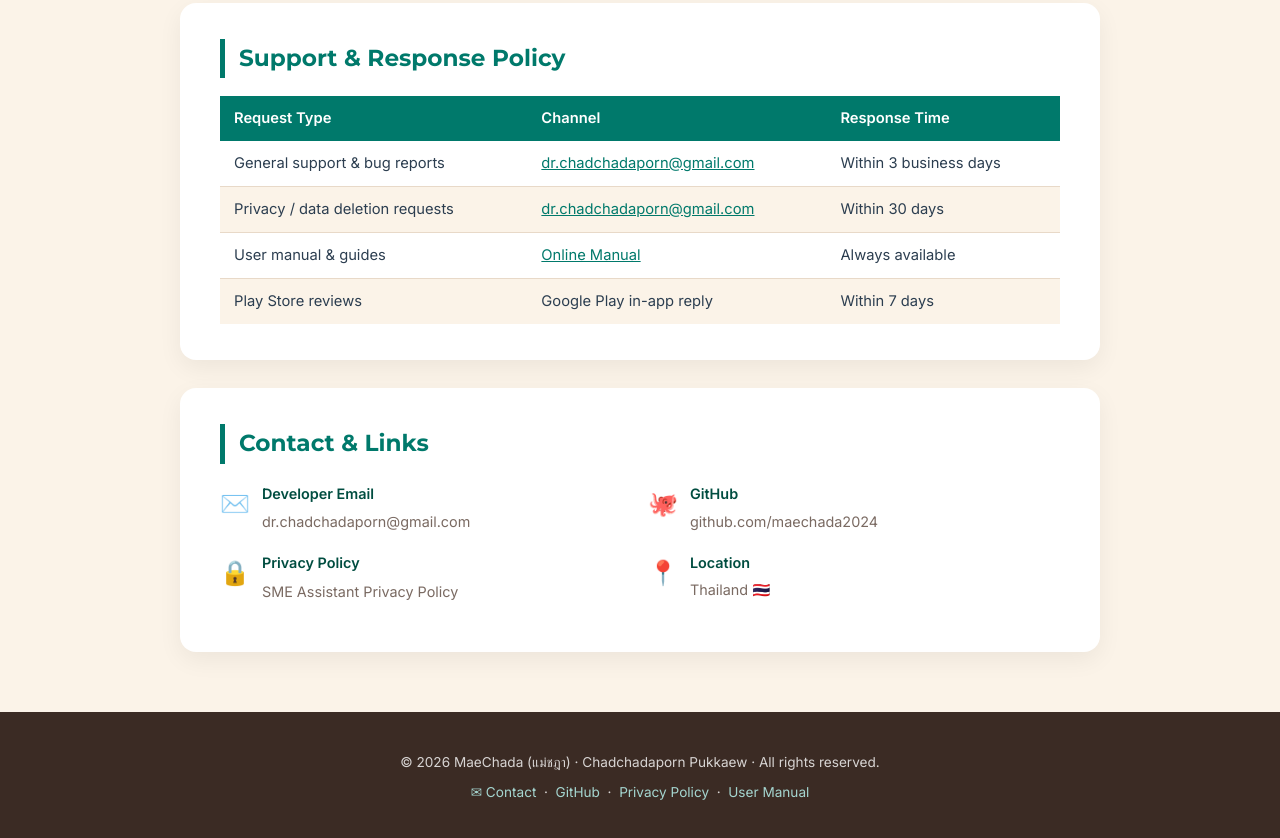
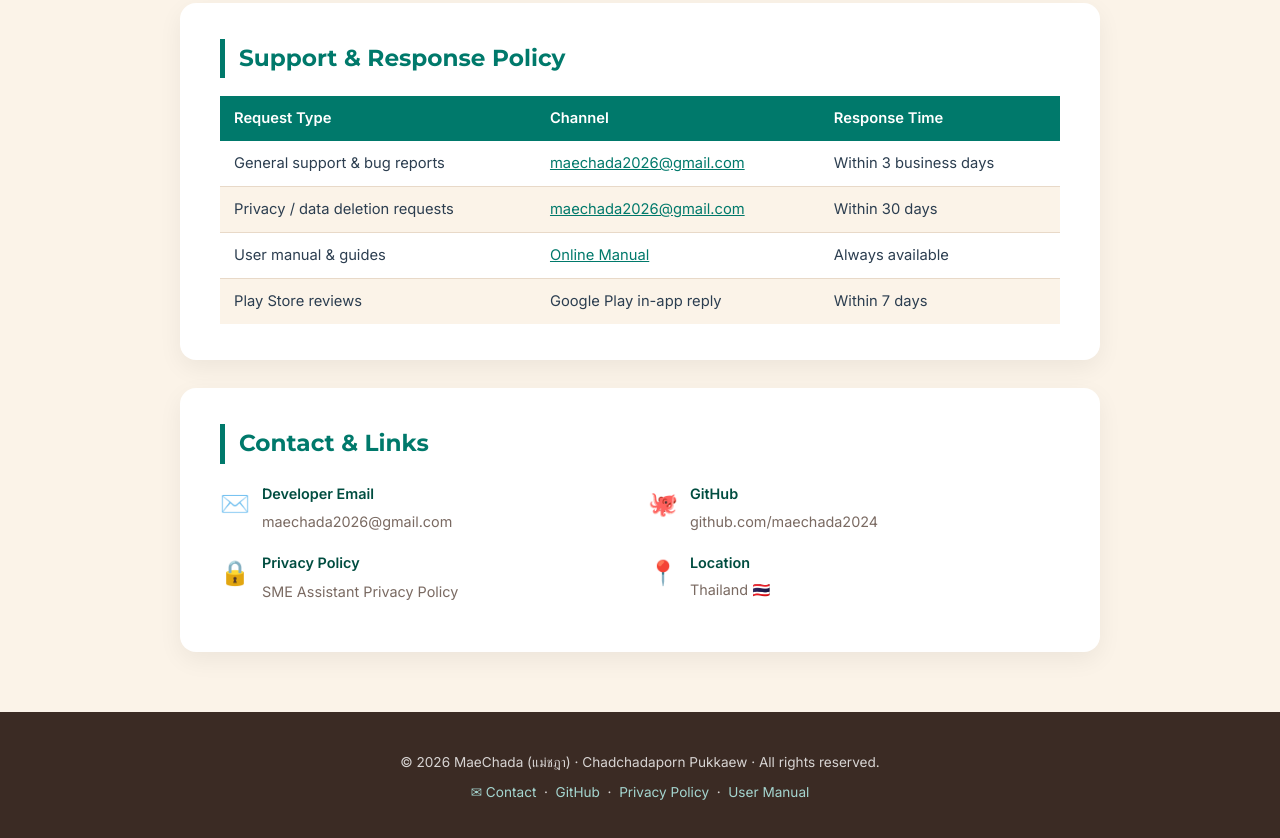
Before and after one commit to maechada2024/maechada-home, a plain HTML site: page index.html in a window 1280 px wide. Shown: the part 2550-3388 px from the top of the page. Drawn offline with Linux system fonts and the light colour scheme.

Commit message:
Update email contact information in index.html

```diff
--- a/index.html
+++ b/index.html
@@ -123,7 +123,7 @@
   <p class="dev-th">ชัชฎาพร ปุกแก้ว · MaeChada (แม่ชฎา) · Thailand 🇹🇭</p>
   <p class="subtitle">Mobile App Developer &amp; Data Analyst<br/>Empowering micro-entrepreneurs with smart, offline-first digital tools</p>
   <div class="hero-links">
-    <a class="hero-link" href="mailto:dr.chadchadaporn@gmail.com">✉ Email</a>
+    <a class="hero-link" href="mailto:maechada2026@gmail.com">✉ Email</a>
     <a class="hero-link" href="https://github.com/maechada2024" target="_blank">⌥ GitHub</a>
   </div>
 </section>
@@ -238,8 +238,8 @@
         <tr><th>Request Type</th><th>Channel</th><th>Response Time</th></tr>
       </thead>
       <tbody>
-        <tr><td>General support &amp; bug reports</td><td><a href="mailto:dr.chadchadaporn@gmail.com">dr.chadchadaporn@gmail.com</a></td><td>Within 3 business days</td></tr>
-        <tr><td>Privacy / data deletion requests</td><td><a href="mailto:dr.chadchadaporn@gmail.com">dr.chadchadaporn@gmail.com</a></td><td>Within 30 days</td></tr>
+        <tr><td>General support &amp; bug reports</td><td><a href="mailto:maechada2026@gmail.com">maechada2026@gmail.com</a></td><td>Within 3 business days</td></tr>
+        <tr><td>Privacy / data deletion requests</td><td><a href="mailto:maechada2026@gmail.com">maechada2026@gmail.com</a></td><td>Within 30 days</td></tr>
         <tr><td>User manual &amp; guides</td><td><a href="https://maechada2024.github.io/chochada-sme-assistant/docs/manual.html" target="_blank">Online Manual</a></td><td>Always available</td></tr>
         <tr><td>Play Store reviews</td><td>Google Play in-app reply</td><td>Within 7 days</td></tr>
       </tbody>
@@ -254,7 +254,7 @@
         <span class="contact-icon">✉️</span>
         <div>
           <h4>Developer Email</h4>
-          <a href="mailto:dr.chadchadaporn@gmail.com">dr.chadchadaporn@gmail.com</a>
+          <a href="mailto:maechada2026@gmail.com">maechada2026@gmail.com</a>
         </div>
       </div>
       <div class="contact-item">
@@ -286,7 +286,7 @@
 <footer>
   <p>© 2026 MaeChada (แม่ชฎา) · Chadchadaporn Pukkaew · All rights reserved.</p>
   <p>
-    <a href="mailto:dr.chadchadaporn@gmail.com">✉ Contact</a>
+    <a href="mailto:maechada2026@gmail.com">✉ Contact</a>
     &nbsp;·&nbsp;
     <a href="https://github.com/maechada2024" target="_blank">GitHub</a>
     &nbsp;·&nbsp;
```
